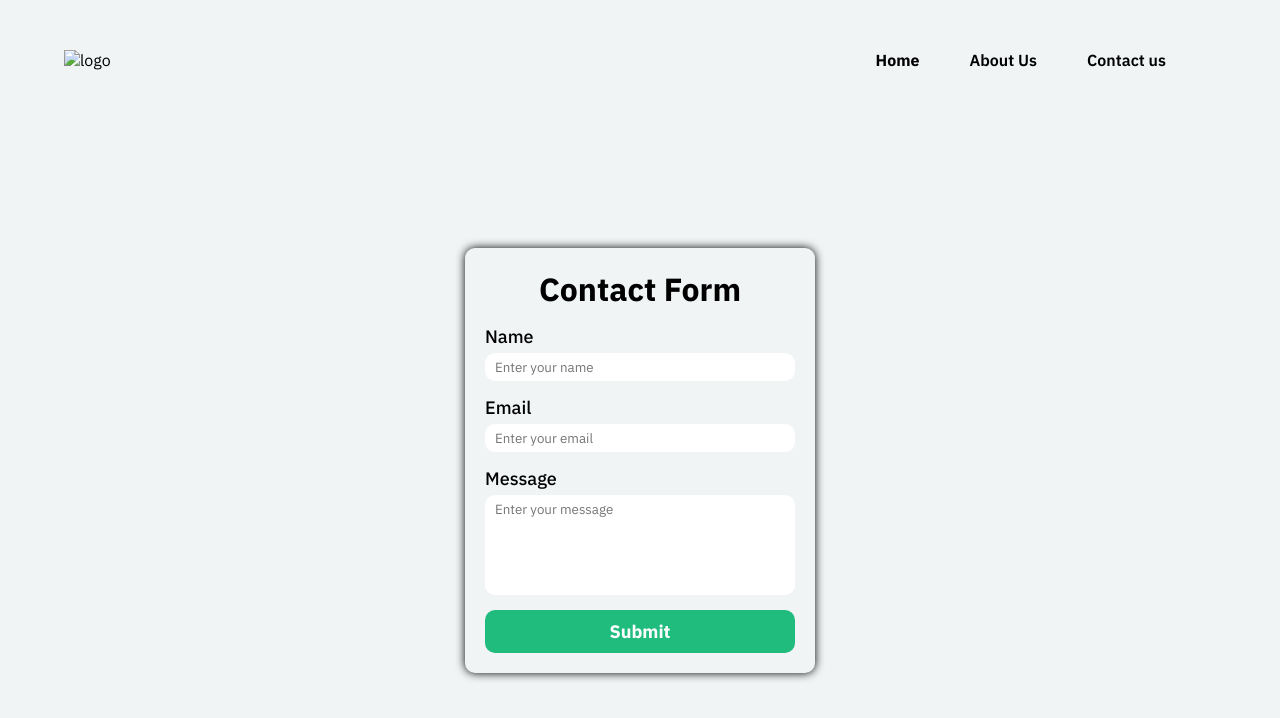
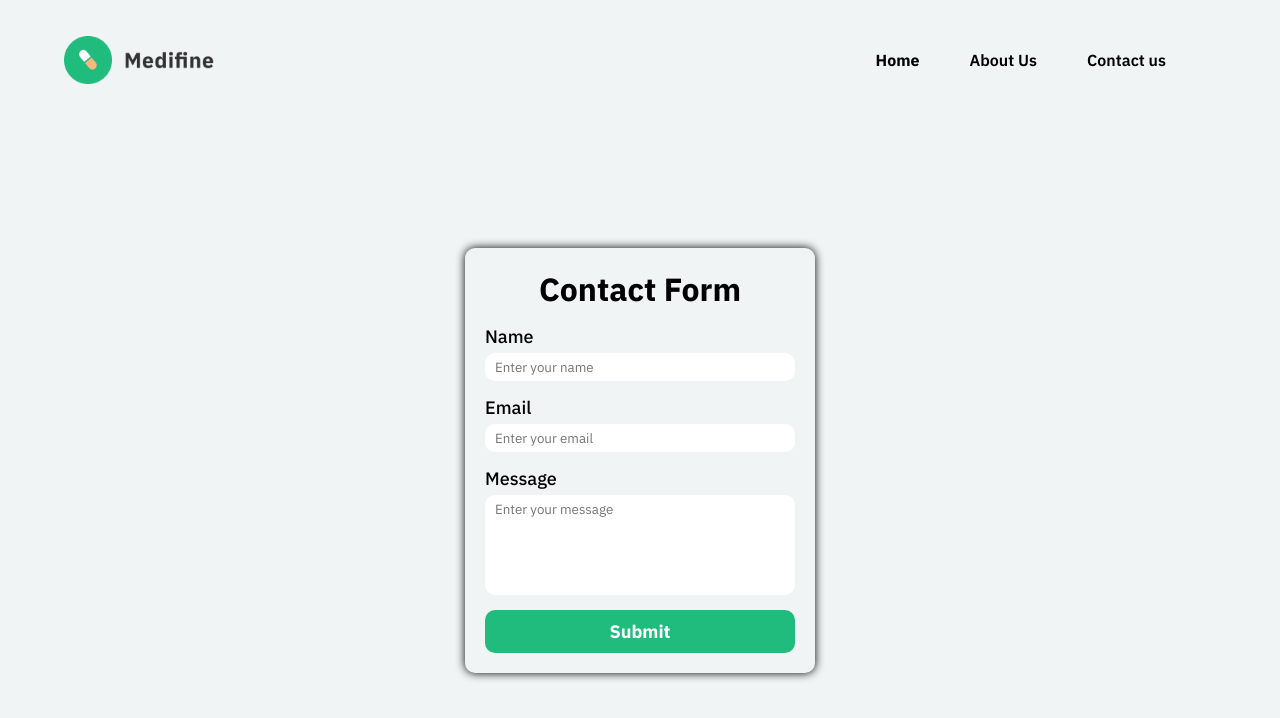
Before and after one commit to vinaygupta24/MultpipageWebsite, a plain HTML site: page contact/contact.html in a window 1280 px wide. Drawn offline with Linux system fonts and the light colour scheme; the site is published under a folder, as on GitHub Pages, so addresses that start at the root find nothing.

Commit message:
update contact page

```diff
--- a/contact/contact.html
+++ b/contact/contact.html
@@ -21,7 +21,7 @@
   <body>
     <!-- creating the navigation menu -->
     <nav>
-        <img src="/images/logo.png" alt="logo" />
+        <img src="../images/logo.png" alt="logo" />
         <a href="/"></a>
         <ul>
           <li><a href="../mutlipage.html">Home</a></li>
```
